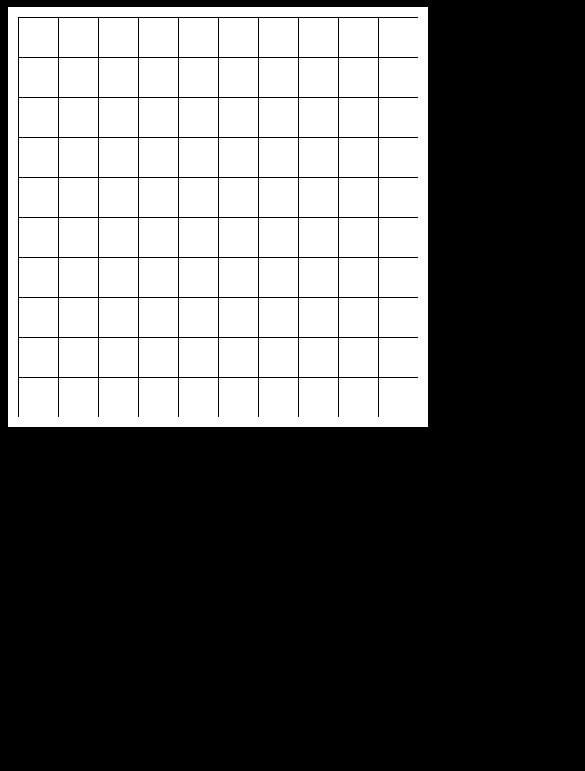
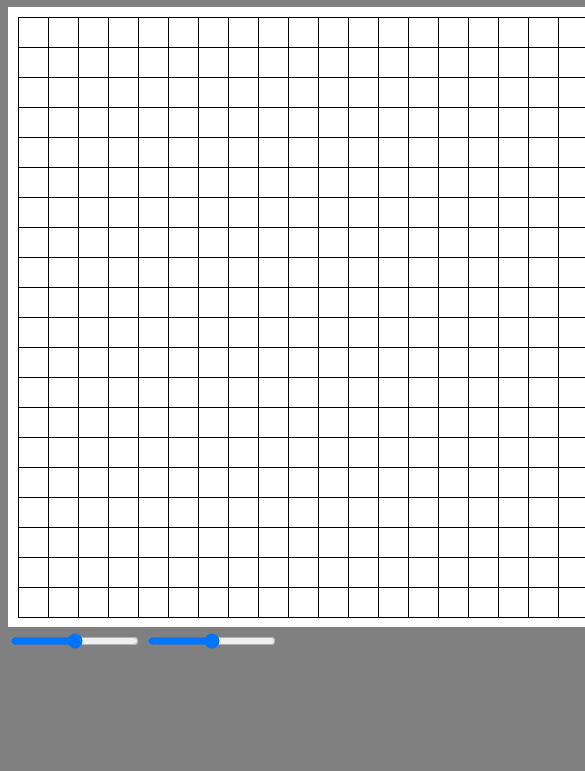
Before and after one commit to ryjtoh/bowling, a plain HTML site: page index.html in a window 390 px wide. Shown: the part 73-844 px from the top of the page, 585 px wide, since content can reach past the window. Drawn offline with Linux system fonts and the light colour scheme.

Commit message:
created responsive line sliders

```diff
--- a/index.html
+++ b/index.html
@@ -10,6 +10,11 @@
   <body>
       <h1>Bowling</h1>
       <canvas id="canvas"></canvas>
+      <div id="sliders">
+        <input type="range" id="slope" min="-5" max="5" value="0" title="slope of line" oninput="changeLine()" />
+        <input type="range" id="y-intercept" min="-5" max="5" value="0" title="y-intercept of line" oninput="changeLine()" />
+      </div>
+
 	<script src="index.js"></script>
   </body>
 </html>
--- a/index.js
+++ b/index.js
@@ -1,23 +1,47 @@
 const canvas = document.getElementById("canvas");
 const ctx = canvas.getContext("2d");
 
-canvas.width = 420;
-canvas.height = 420;
+
+canvas.width = 620;
+canvas.height = 620;
+
+const centerWidth = canvas.width / 2;
+const centerHeight = canvas.height / 2;
 
 // Padding
 var p = 10;
+// Grid sidelength dimension
+var sideLength = 600;
 
+// Function to create grid
 function drawBoard() {
-    for (var x = 0; x < 400; x += 40) {
+    for (var x = 0; x <= sideLength; x += 30) {
         ctx.moveTo(0.5 + x + p, p)
-        ctx.lineTo(0.5 + x + p, 400 + p)
+        ctx.lineTo(0.5 + x + p, sideLength + p)
         ctx.moveTo(p, 0.5 + x + p)
-        ctx.lineTo(400 + p, 0.5 + x + p)
+        ctx.lineTo(sideLength + p, 0.5 + x + p)
     }
 
     ctx.strokeStyle = "black"
     ctx.stroke()
 }
 
+drawBoard();
 
-drawBoard();
+// Save state of empty grid
+var emptyGrid = ctx.getImageData(0, 0, canvas.width, canvas.height);
+
+// Slider for Slope
+var slopeSlider = document.getElementById("slope");
+var yInterceptSlider = document.getElementById("y-intercept")
+
+function changeLine() {
+    ctx.putImageData(emptyGrid, 0, 0)
+    var point = slopeSlider.value;
+    var point2 = yInterceptSlider.value;
+    ctx.beginPath();
+    ctx.moveTo(centerWidth, centerHeight);
+    ctx.lineTo(point2 + 600, point + 600)
+    ctx.strokeStyle = "black"
+    ctx.stroke();
+}
--- a/styles.css
+++ b/styles.css
@@ -1,5 +1,5 @@
 body {
-    background-color: black;
+    background-color: grey;
 }
 
 #canvas {
```
